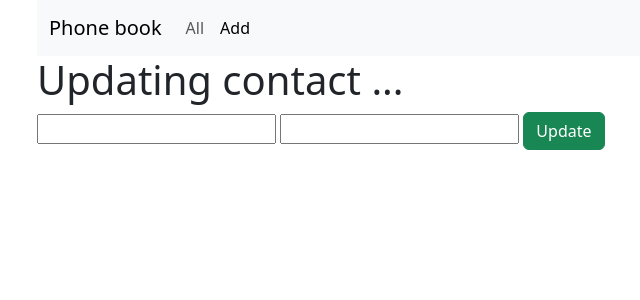
After one commit to Shorden-san/IttasTestPrj, a Django app: template phbook/templates/phbook/update_person.html in a window 1280 px wide. The commit adds this page. Shown: the top 300 px of the page, without its empty margins (45-685 px from the left). Run offline with Django 4.2, Linux system fonts and the light colour scheme; the template is opened without the code that fills it, so the values that code supplies are empty.

Commit message:
Update view creation

```diff
--- a/phbook/models.py
+++ b/phbook/models.py
@@ -14,7 +14,7 @@ class Person(models.Model):
 
 
 class Phone(models.Model):
-    number = models.CharField(max_length=16) #+375 37 5375375
+    number = models.CharField(max_length=16)
     person_id = models.ForeignKey(Person, on_delete=models.CASCADE, default=0, related_name="phones")
 
     def __str__(self):
--- a/phbook/templates/phbook/home_page.html
+++ b/phbook/templates/phbook/home_page.html
@@ -81,7 +81,10 @@
                 <th scope="row">{{ person.id }}</th>
                 <th>{{ person.name }}</th>
                 <th>{{ person.all_phones_row }}</th>
-                <th><a href="{% url 'delete' person.pk %}"class="btn btn-sm btn-danger">Delete</a></th>
+                <th>
+                  <a href="{% url 'delete' person.pk %}"class="btn btn-sm btn-danger">Delete</a>
+                  <a href="{% url 'update' person.pk %}"class="btn btn-sm btn-success">Update</a>
+                </th>
               </tr>
             {% endfor %}
             </tbody>
--- /dev/null
+++ b/phbook/templates/phbook/update_person.html
@@ -0,0 +1,42 @@
+
+<!doctype html>
+<html lang="en">
+  <head>
+    <meta charset="utf-8">
+    <meta name="viewport" content="width=device-width, initial-scale=1">
+    <title>Phonebook Alpha</title>
+    <link href="https://cdn.jsdelivr.net/npm/bootstrap@5.3.0-alpha1/dist/css/bootstrap.min.css" rel="stylesheet" integrity="sha384-GLhlTQ8iRABdZLl6O3oVMWSktQOp6b7In1Zl3/Jr59b6EGGoI1aFkw7cmDA6j6gD" crossorigin="anonymous">
+  </head>
+  <body>
+    <div class = 'container'>
+      <nav class="navbar navbar-expand-lg bg-body-tertiary">
+  <div class="container-fluid">
+    <a class="navbar-brand" href="{%url 'home'%}">Phone book</a>
+    <button class="navbar-toggler" type="button" data-bs-toggle="collapse" data-bs-target="#navbarSupportedContent" aria-controls="navbarSupportedContent" aria-expanded="false" aria-label="Toggle navigation">
+      <span class="navbar-toggler-icon"></span>
+    </button>
+    <div class="collapse navbar-collapse" id="navbarSupportedContent">
+      <ul class="navbar-nav me-auto mb-2 mb-lg-0">
+        <li class="nav-item">
+          <a class="nav-link" aria-current="page" href="{%url 'home'%}">All</a>
+        </li>
+        <li class="nav-item">
+          <a class="nav-link active" href="{%url 'add'%}">Add</a>
+        </li>
+      </ul>
+    </div>
+
+  </div>
+</nav>
+      <h1>Updating contact ... </h1>
+        <form action="/api/update/{{ person.pk }}" method="post">
+          {% csrf_token %}
+          <input type = 'text' name="person" value={{ person.name }}>
+          <input type = 'text' name="phone" value={{ phone.number }}>
+          <button type="submit" class='btn btn-success'> Update </button>
+        </form>
+    </div>
+    <script src="https://cdn.jsdelivr.net/npm/@popperjs/core@2.11.6/dist/umd/popper.min.js" integrity="sha384-oBqDVmMz9ATKxIep9tiCxS/Z9fNfEXiDAYTujMAeBAsjFuCZSmKbSSUnQlmh/jp3" crossorigin="anonymous"></script>
+    <script src="https://cdn.jsdelivr.net/npm/bootstrap@5.3.0-alpha1/dist/js/bootstrap.min.js" integrity="sha384-mQ93GR66B00ZXjt0YO5KlohRA5SY2XofN4zfuZxLkoj1gXtW8ANNCe9d5Y3eG5eD" crossorigin="anonymous"></script>
+  </body>
+</html>
--- a/phbook/urls.py
+++ b/phbook/urls.py
@@ -6,5 +6,6 @@ from .views import *
 urlpatterns = [
     path('', views.home_page.as_view(), name='home'),
     path('add/', views.AddPhoneView.as_view(), name='add'),
-    path('delete/<int:pk>', views.DeletePhoneView.as_view(), name='delete')
+    path('delete/<int:pk>', views.DeletePhoneView.as_view(), name='delete'),
+    path('update/<int:pk>', views.UpdatePhoneView.as_view(), name='update')
 ]
```
Also changed, not shown: phbook/views.py (+25 -4 lines), phbook/forms.py (line endings or trailing spaces).
